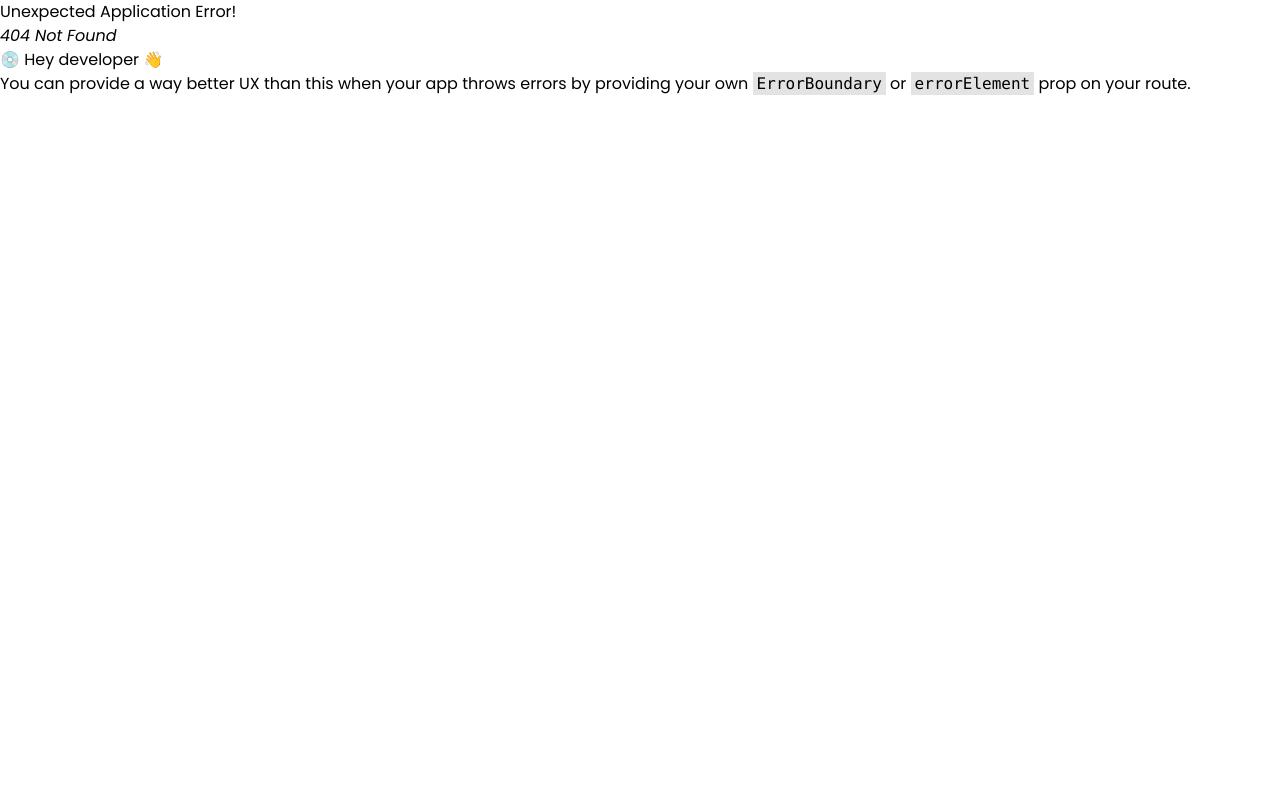
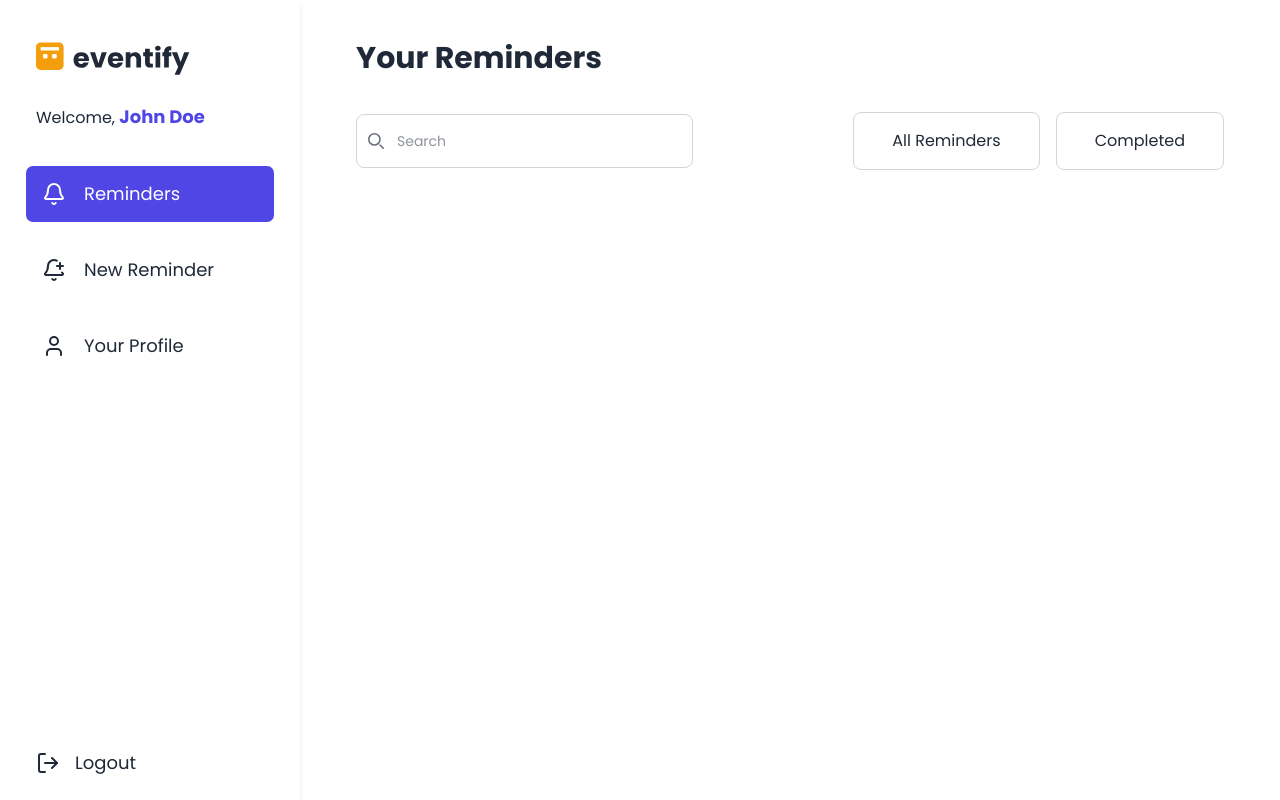
Before and after one commit to bhalani-madhav/Eventify-Frontend, a React (Vite) app: page /dashboard in a window 1280 px wide. Before the commit this address had no page. Built offline with nearby package versions, Linux system fonts and the light colour scheme.

Commit message:
created dashboard layout and started development of home page which is the page to display all reminders

```diff
--- /dev/null
+++ b/src/layouts/DashboardLayout/DashboardLayout.jsx
@@ -0,0 +1,16 @@
+import React from "react";
+import Sidebar from "./components/Sidebar";
+import { Outlet } from "react-router-dom";
+
+export default function DashboardLayout() {
+  return (
+    <>
+      <div className="flex flex-row h-screen">
+        <Sidebar />
+        <div className="flex-grow h-full bg-background-white overflow-y-auto">
+          <Outlet/>
+        </div>
+      </div>
+    </>
+  );
+}
--- /dev/null
+++ b/src/layouts/DashboardLayout/components/NavButton.jsx
@@ -0,0 +1,18 @@
+import { useState } from "react";
+import { NavLink } from "react-router-dom";
+
+export default function NavButton({ title, children, link }) {
+  return (
+    <NavLink
+      to={link}
+      className={({ isActive }) =>
+        isActive
+          ? "flex flex-row items-center text-lg gap-[18px] px-4 py-3.5 rounded-[7px] cursor-pointer text-white bg-primary-indigo"
+          : "flex flex-row items-center text-lg gap-[18px] px-4 py-3.5 rounded-[7px] cursor-pointer text-gray hover:bg-[#E0E7FF] hover:text-primary-indigo duration-150"
+      }
+    >
+      {children}
+      <span>{title}</span>
+    </NavLink>
+  );
+}
--- /dev/null
+++ b/src/layouts/DashboardLayout/components/Sidebar.jsx
@@ -0,0 +1,43 @@
+import React from "react";
+import { Bell, BellPlus, User, LogOut } from "lucide-react";
+import NavButton from "./NavButton";
+
+export default function Sidebar() {
+  return (
+    <>
+      <div
+        id="sidebar"
+        className="bg-primary-navy text-gray h-dvh w-[300px]  flex flex-col justify-between pt-[38px] shadow-md"
+      >
+        <div id="upper" className=" gap-9 flex flex-col  px-[26px]">
+          <div id="sidebar-header" className="flex flex-col gap-6 pl-2.5">
+            <img src="/logo.svg" alt="" className="max-w-[154px]" />
+            <p className="text-[16px]">
+              Welcome,{" "}
+              <span className="text-[18px] font-bold text-primary-indigo">
+                John Doe
+              </span>
+            </p>
+          </div>
+          <div id="navlinks" className=" flex flex-col gap-5">
+            <NavButton title="Reminders" link="/dashboard">
+              <Bell />
+            </NavButton>
+            <NavButton title="New Reminder" link="/">
+              <BellPlus />
+            </NavButton>
+            <NavButton title="Your Profile" link="/">
+              <User />
+            </NavButton>
+          </div>
+        </div>
+        <div id="lower" className="border-t-[1px] border-[#eaf2ff10] text-lg">
+          <button className="flex flex-row items-center gap-[15px] pt-5 pb-[23px] px-9 hover:text-primary-indigo duration-150">
+            <LogOut />
+            <span>Logout</span>
+          </button>
+        </div>
+      </div>
+    </>
+  );
+}
--- a/src/pages/Landing/Landing.jsx
+++ b/src/pages/Landing/Landing.jsx
@@ -1,5 +1,4 @@
 import React from "react";
-import Header from "../../../layouts/components/Header";
 import Hero from "./components/Hero";
 
 export default function Landing() {
--- /dev/null
+++ b/src/pages/Reminders/Reminders.jsx
@@ -0,0 +1,30 @@
+import React from "react";
+import SearchInput from "./components/SearchInput";
+
+export default function Reminders() {
+  return (
+    <>
+      <div className="flex flex-col flex-wrap py-10 px-14 text-gray gap-7">
+        <div id="first" className="flex-grow flex flex-col gap-9">
+          <div>
+            <span className="font-bold text-3xl">Your Reminders</span>
+          </div>
+          <div className="flex flex-row justify-evenly gap-40  items-center">
+            <SearchInput />
+            <div
+              id="filter"
+              className="flex flex-grow flex-row flex-wrap gap-4 items-center"
+            >
+              <button className="px-9 py-4 border-[#D1D5DB] border-1  text-gray duration-150  hover:text-primary-indigo hover:bg-[#E0E7FF] hover:border-[#E0E7FF] rounded-lg  flex-grow">
+                All Reminders
+              </button>
+              <button className="px-9 py-4 border-[#D1D5DB] border-1  text-gray duration-150  hover:text-primary-indigo hover:bg-[#E0E7FF] hover:border-[#E0E7FF] rounded-lg  flex-grow">
+                Completed
+              </button>
+            </div>
+          </div>
+        </div>
+      </div>
+    </>
+  );
+}
--- /dev/null
+++ b/src/pages/Reminders/components/SearchInput.jsx
@@ -0,0 +1,48 @@
+import React from "react";
+
+export default function SearchInput() {
+  return (
+    <>
+      <form class="max-w-md mx-auto flex-grow">
+        <label
+          for="default-search"
+          class="mb-2 text-sm font-medium text-gray-900 sr-only dark:text-white"
+        >
+          Search
+        </label>
+        <div class="relative">
+          <div class="absolute inset-y-0 start-0 flex items-center ps-3 pointer-events-none">
+            <svg
+              class="w-4 h-4 text-gray-500 dark:text-gray-400"
+              aria-hidden="true"
+              xmlns="http://www.w3.org/2000/svg"
+              fill="none"
+              viewBox="0 0 20 20"
+            >
+              <path
+                stroke="currentColor"
+                stroke-linecap="round"
+                stroke-linejoin="round"
+                stroke-width="2"
+                d="m19 19-4-4m0-7A7 7 0 1 1 1 8a7 7 0 0 1 14 0Z"
+              />
+            </svg>
+          </div>
+          <input
+            type="search"
+            id="default-search"
+            class="block w-full p-4 ps-10 border-[#D1D5DB] text-sm border focus:border-primary-indigo focus:outline-none focus:border-2  focus:ring-primary-indigo   rounded-lg bg-white"
+            placeholder="Search"
+            required
+          />
+          {/* <button
+                  type="submit"
+                  class="absolute end-2.5 bottom-2.5 text-white bg-primary-indigo hover:bg-[#E0E7FF] hover:text-primary-indigo duration-150 focus:ring-4 focus:outline-none focus:ring-blue-300 font-medium rounded-lg text-sm px-4 py-2"
+                >
+                  Search
+                </button> */}
+        </div>
+      </form>
+    </>
+  );
+}
```
Also changed, not shown: src/routes/Router.jsx (+11 -2 lines), src/layouts/LandingLayout/LandingLayout.jsx (renamed from layouts/LandingLayout.jsx), src/layouts/LandingLayout/components/Header.jsx (renamed from layouts/components/Header.jsx).
